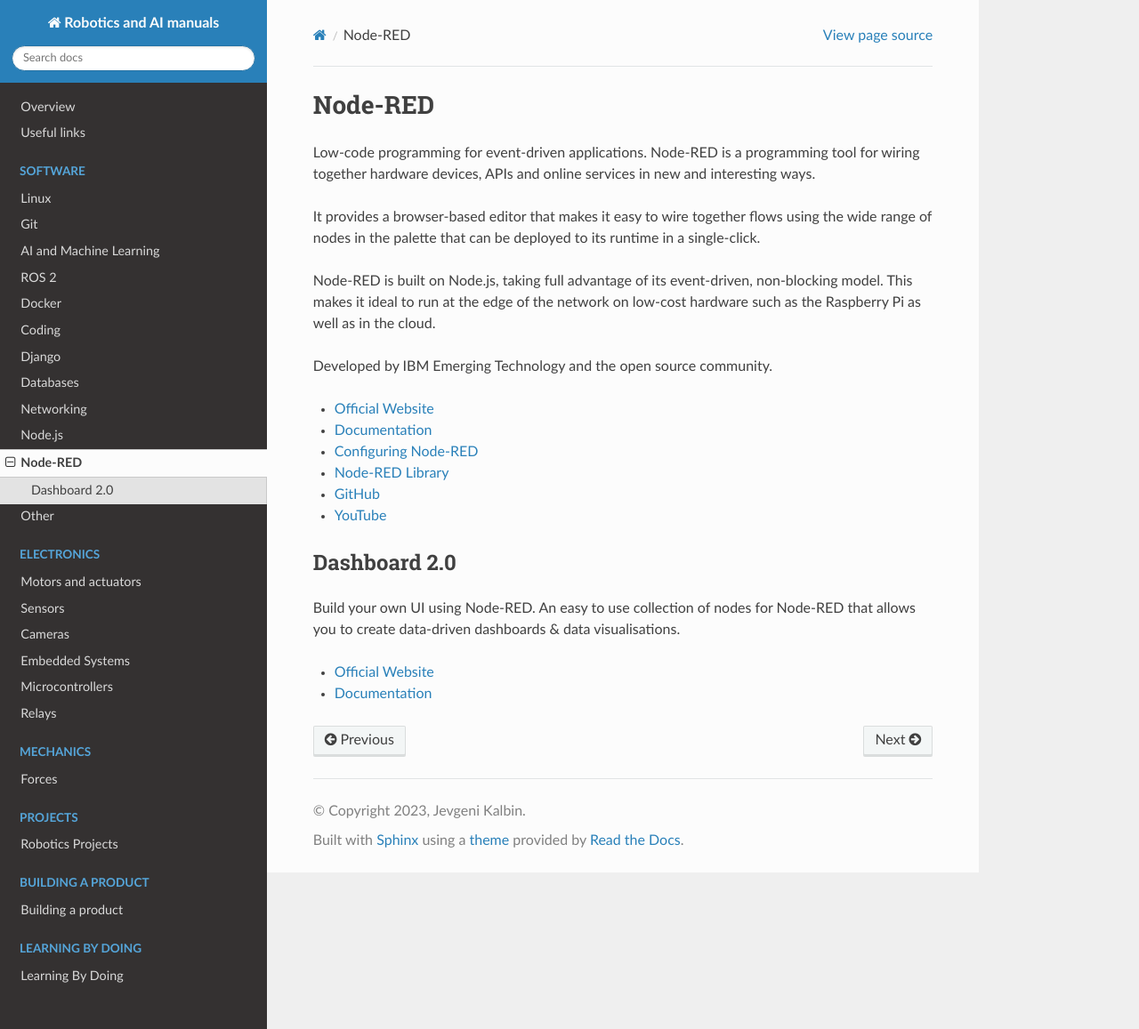
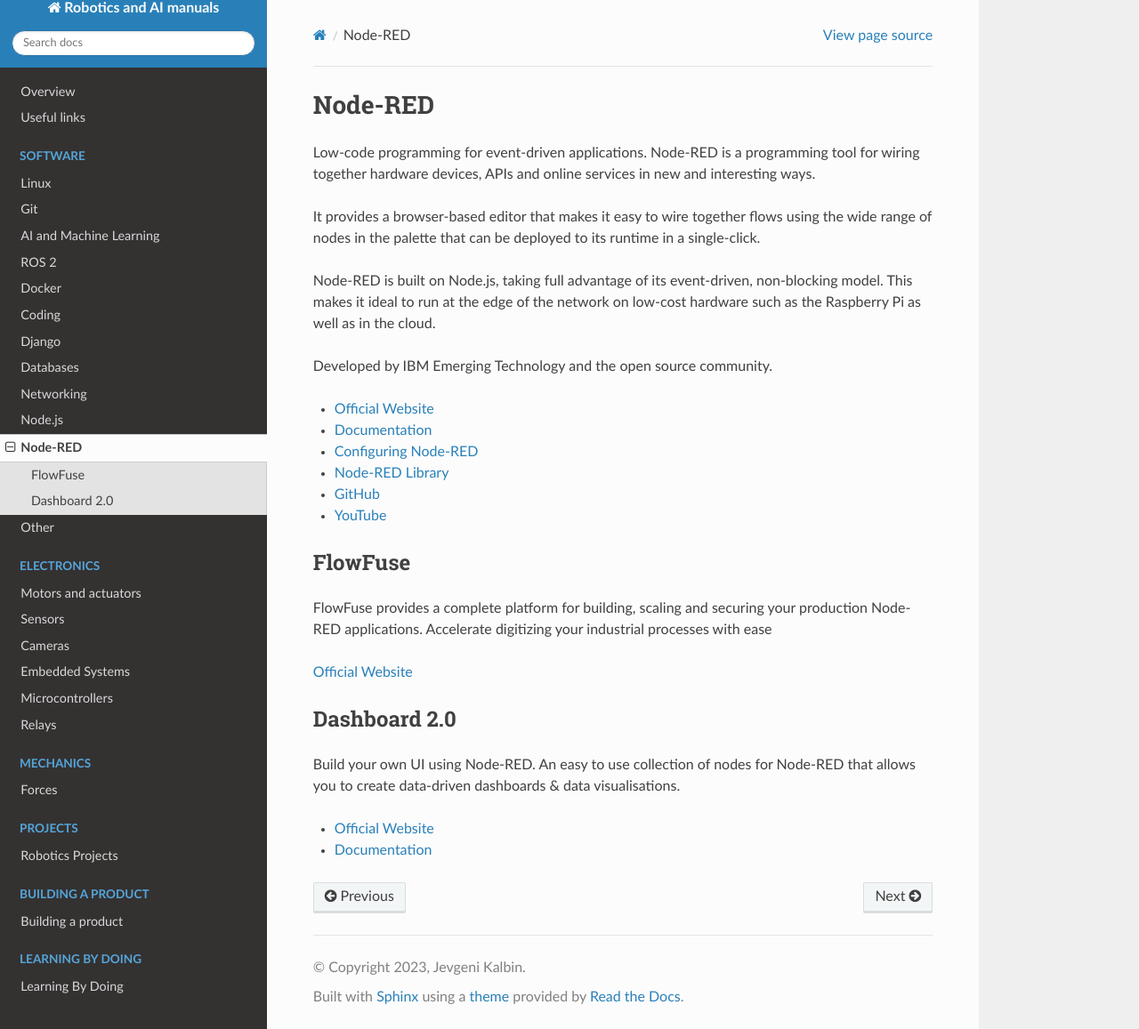
Before and after one commit to jevgenik/manuals, a Sphinx documentation site: the page built from source/files/software/node_red/node_red.rst, in a window 1280 px wide and 1157 px high. Shown: the whole window at 89% size. Built offline with Sphinx 7.4.7 and the Read the Docs theme 2.0.0, drawn with Linux system fonts in a browser that asks for light colours.

Commit message:
node-red

```diff
--- a/source/files/software/node_red/node_red.rst
+++ b/source/files/software/node_red/node_red.rst
@@ -25,6 +25,14 @@ Developed by IBM Emerging Technology and the open source community.
 * `YouTube <https://www.youtube.com/channel/UCQaB8NXBEPod7Ab8PPCLLAA>`_
 
 
+FlowFuse
+========
+FlowFuse provides a complete platform for building, scaling and securing your production Node-RED applications.
+Accelerate digitizing your industrial processes with ease
+
+`Official Website <https://flowfuse.com/>`_
+
+
 Dashboard 2.0
 =============
 Build your own UI using Node-RED. An easy to use collection of nodes for Node-RED that allows you to create data-driven
```
